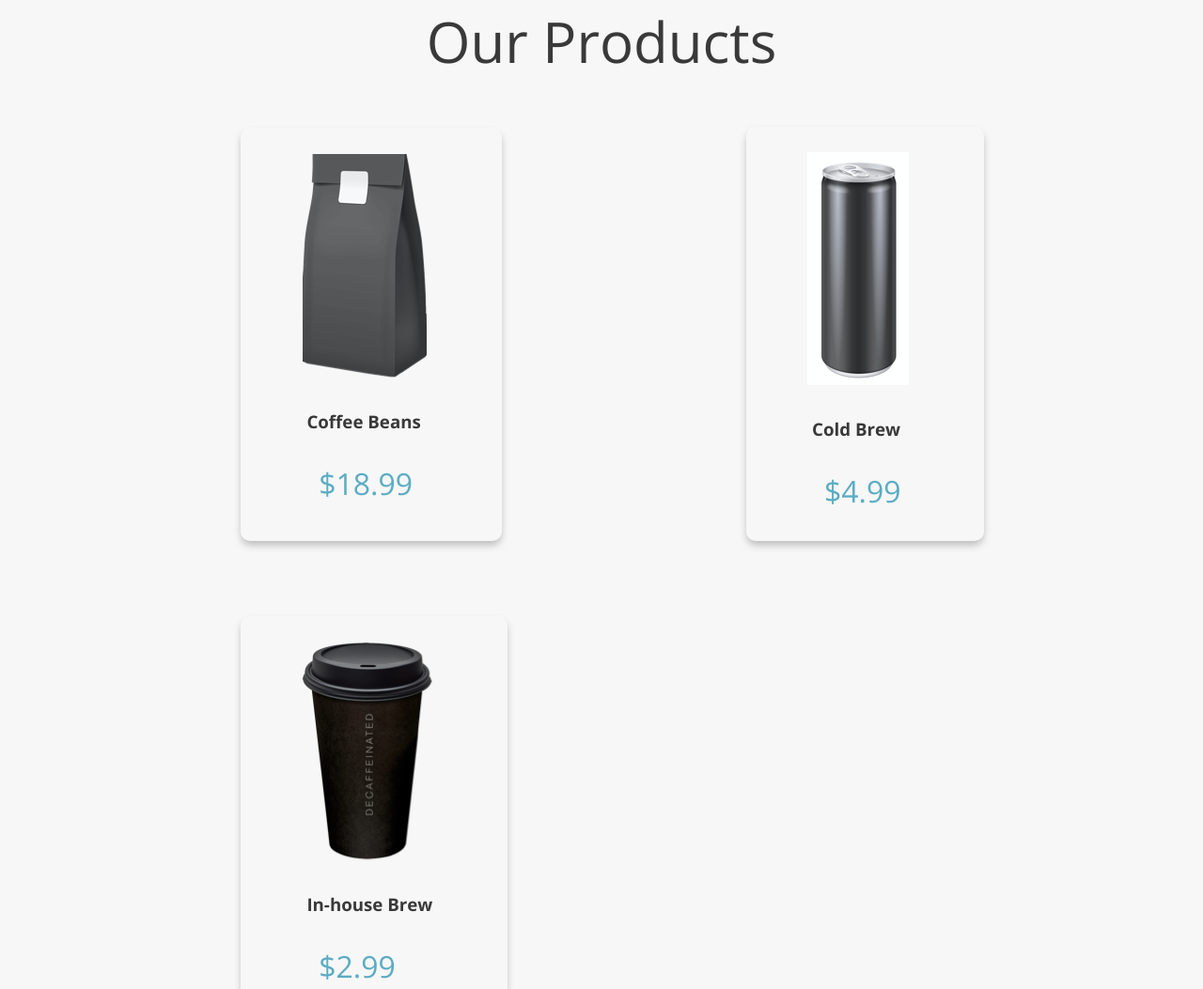
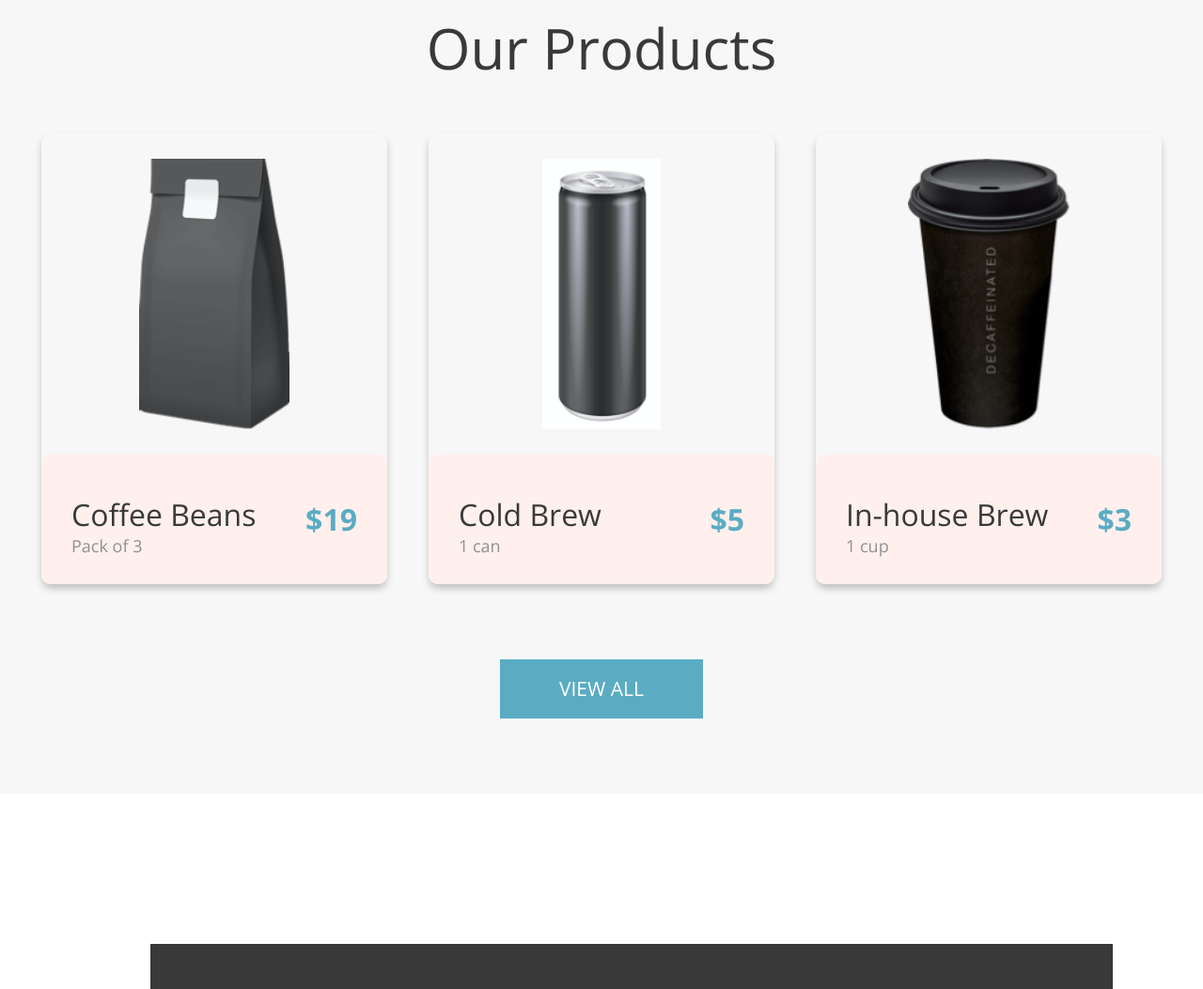
Before and after one commit to JustinLepine/coffee-shop-exercise, a plain HTML site: page Coffee Shop Starter Code/index.html in a window 1280 px wide. Shown: the part 777-1830 px from the top of the page at 94% size. Drawn offline with nearby package versions, Linux system fonts and the light colour scheme.

Commit message:
cleaning up css with flexbox

```diff
--- a/Coffee Shop Starter Code/css/global.css
+++ b/Coffee Shop Starter Code/css/global.css
@@ -25,10 +25,22 @@ p {
 }
 
 .nav-box {
-    width: 100%;
-    margin-bottom: 0;
-    display: inline-block;
+    display: flex;
+    justify-content: space-between;
+    align-items: center;
+    padding: 0.3rem;
     background-color: #FFF0ED;
+}
+
+.nav-box--left {
+    display: flex;
+    justify-content: flex-start;
+    align-items: center;
+}
+
+.nav-box--right {
+    display: flex;
+    justify-content: flex-end;
 }
 
 .nav-box--teal-text{
@@ -38,7 +50,7 @@ p {
 .nav-box__list {
     width:  30rem;
     padding-left: 0;
-    padding-bottom: 1.5rem;
+    /* padding-bottom: 1.5rem; */
     vertical-align: middle;
     font-weight: 600;
     font-size: 1rem;
@@ -53,17 +65,18 @@ p {
 }
 
 .nav-box__title {
-    width: 10rem;
-    margin: 1.875rem, 0, 1.875rem, 1.875rem;
+    margin: 0rem;
+    /* width: 10rem; */
+    /* margin: 0rem, 0, 1.875rem, 1.875rem; */
     padding-right: 0;
-    display: inline-block;
+    /* display: inline-block; */
     font-size: 3.75rem;
     text-align: left;
 }
 
 .nav-box__logo {
-    min-width: 3.125rem;
-    max-width: 4.5rem;
+    min-width: 4.125rem;
+    max-width: 5.5rem;
     display: inline-block;
     text-decoration: none;
 }
--- a/Coffee Shop Starter Code/css/landing.css
+++ b/Coffee Shop Starter Code/css/landing.css
@@ -48,56 +48,119 @@
 }
 
 .products {
-    margin-top: -3.1rem;
-    padding-bottom: 0.1rem;
     padding-top: 1.5rem;
     background-color: #F7F7F7;
 }
 
 .product-box__title {
     vertical-align: middle;
+    margin-left: 1rem;
+}
+
+.product-card__box {
+    display: flex;
+    flex-wrap: wrap;
+    justify-content: space-evenly;
+    margin-bottom: 5rem;
+
 }
 
 .products__card {
-    min-width: 12rem;
-    max-width: 15rem;
-    min-height: 27.5rem;
-    max-height: 28.75rem;
-    margin-bottom: 5rem;
-    margin-left: 16rem;
-    padding-left: 4%;
+    min-width: 23rem;
+    max-width: 25rem;
+    min-height: 30rem;
+    max-height: 35rem;
     display: inline-block;
-    vertical-align: bottom;
+    display: flex;
+    flex-direction: column;
+    align-items: center;
     border-radius: 0.625rem;
     box-shadow: 0rem 0.313rem 0.563rem -0.063rem rgba(0, 0, 0, 0.25);
+    /* padding: 0rem;     */
 }
 
-img.product-images {
-    vertical-align: middle;
-    margin: 1.7rem 5rem 1rem .9rem;
+.product-card__price-tag {
+    display: flex;
+    align-items: center;
+
+    flex-grow: 1;
+    background-color: #FFF0ED;
+    border-radius: 0.625rem;
+    padding: 0rem;
+    width: 100%;
+}
+
+.product-image {
+    display: flex;
+    /* flex-direction: row; */
+    height: 60%;
+    margin: 1.7rem 0rem;
+    padding: 0rem;
 }
 
 .product__card--title {
-    padding-left: 1.2rem;
+    font-size: 2rem;
+    font-weight: 400;
+    margin-bottom: 0rem;
+}
+
+.product-box__price-tag {
+    display: flex;
+    align-items: center;
+    justify-content: space-around;
+    height: 40%;
+}
+
+.product-card__price-tag--price {
+    display: flex;
+    /* justify-content: space-around; */
+    flex-grow: 1;
+}
+
+.product-card__price-tag--desc {
+    margin-left: 2rem;
+    display: flex;
+    flex-direction: column;
+    flex-grow: 1;
+}
+
+.product-card__price-tag--quan {
+    flex-grow: 0;
+}
+
+.product-card__price-tag--desc p {
+    margin-top: 0rem;
+    color: #909090;
 }
 
 .product__menu--pricing {
-    padding-left: 2rem;
+    margin-right: 2rem;
+    display: flex;
+    /* align-items: center; */
+    /* justify-content: center;  */
     color: #5BACC3;
     font-size: 2rem;
+    font-weight: 800;
 }
 
 .product__button {
+    /* display: flex; */
+    /* justify-items: center; */
     min-width: 11.25rem;
     max-width: 12rem;
-    margin-bottom: 10rem;
-    margin-left: 44.5%;
+    margin-bottom: 5rem;
+    /* margin-left: 44.5%; */
     padding: 1.1rem;
-    display: block;
+    /* display: block; */
     text-align: center;
     font-size: 1.313rem;
     color: #FFF;
     background-color: #5BACC3;
+}
+
+.product__button--box {
+    display: flex;
+    justify-content: center;
 }
 
 .discount-text-bold {
--- a/Coffee Shop Starter Code/index.html
+++ b/Coffee Shop Starter Code/index.html
@@ -9,17 +9,25 @@
     <title>Coffee Shop - Home</title>
 </head>
 <body>
+
+
     <nav class="nav-box">
+        <div class="nav-box--left">
             <a href="./index.html">
                 <img class="nav-box nav-box__logo" src="./assets/logos/coffee-beans-logo-and-footer.svg" alt="coffee bean logo">
             </a>
             <h2 class="nav-box nav-box__title">nitro</h2>
+        </div>
+        <div class="nav-box--right">
             <ul class="nav-box nav-box__list">
                 <li class="nav-box--link"><a href="./index.html">ABOUT</a></li>
                 <li class="nav-box--link"><a href="./pages/menu.html">MENU</a></li>
                 <li class="nav-box--link"><a class="nav-box--teal-text" href="./pages/menu.html">SHOP NOW</a></li>
             </ul>
+        </div>
     </nav>
+
+
     <section class="hero-box">
         <div class="hero-box__left">
             <h1 class="hero-box__title">Nitro Coffee</h1>
@@ -32,22 +40,47 @@
     </section>
     <section class="products">
         <h2 class="products-box__title">Our Products</h2>
+            <section class="product-card__box">
                 <div class="products__card">
-                <img class="product-images" src="./assets/images/coffeebeans.png" alt="coffee beans">
+                        <img class="product-image" src="./assets/images/coffeebeans.png" alt="coffee beans">
+                    <div class="product-card__price-tag">
+                        <div class="product-card__price-tag--desc">
                             <h3 class="product__card--title">Coffee Beans</h3>
-                <p class="product__menu--pricing">$18.99</p>
+                            <p>Pack of 3</p>
+                        </div>
+                        <div class="product__card--price">
+                            <p class="product__menu--pricing">$19</p>
+                        </div>
+                    </div>
                 </div>
                 <div class="products__card">
-                <img class="product-images" src="./assets/images/coldbrew.png" alt="cold brew">
+                        <img class="product-image" src="./assets/images/coldbrew.png" alt="cold brew">
+                    <div class="product-card__price-tag">
+                        <div class="product-card__price-tag--desc">
                             <h3 class="product__card--title">Cold Brew</h3>
-                <p class="product__menu--pricing">$4.99</p>
+                            <p>1 can</p>
+                        </div>
+                        <div class="product__card--price">
+                            <p class="product__menu--pricing">$5</p>
+                        </div>
+                    </div>
                 </div>
                 <div class="products__card">
-                <img class="product-images" src="./assets/images/inhousebrew.png" alt="in-house brew">
+                        <img class="product-image" src="./assets/images/inhousebrew.png" alt="in-house brew">
+                    <div class="product-card__price-tag">
+                        <div class="product-card__price-tag--desc">
                             <h3 class="product__card--title">In-house Brew</h3>
-                <p class="product__menu--pricing">$2.99</p>
+                            <p>1 cup</p>
                         </div>
+                        <div class="product__card--price">
+                            <p class="product__menu--pricing">$3</p>
+                        </div>
+                    </div>
+                </div>
+            </section>
+            <div class="product__button--box">
                 <a class="product__button" href="./pages/menu.html">VIEW ALL</a>
+            </div>
     </section>
         <p class="discount-banner">Get 20% off your first order with code: <span style="font-weight:700; color:#FFF;">FirstNitro</span></p>
     <footer class="footer-box">
```
Also changed, not shown: Coffee Shop Starter Code/css/menu.css (+5 -2 lines), Coffee Shop Starter Code/pages/menu.html (+12 -4 lines). Lines whose indentation alone changed are shown as unchanged.
